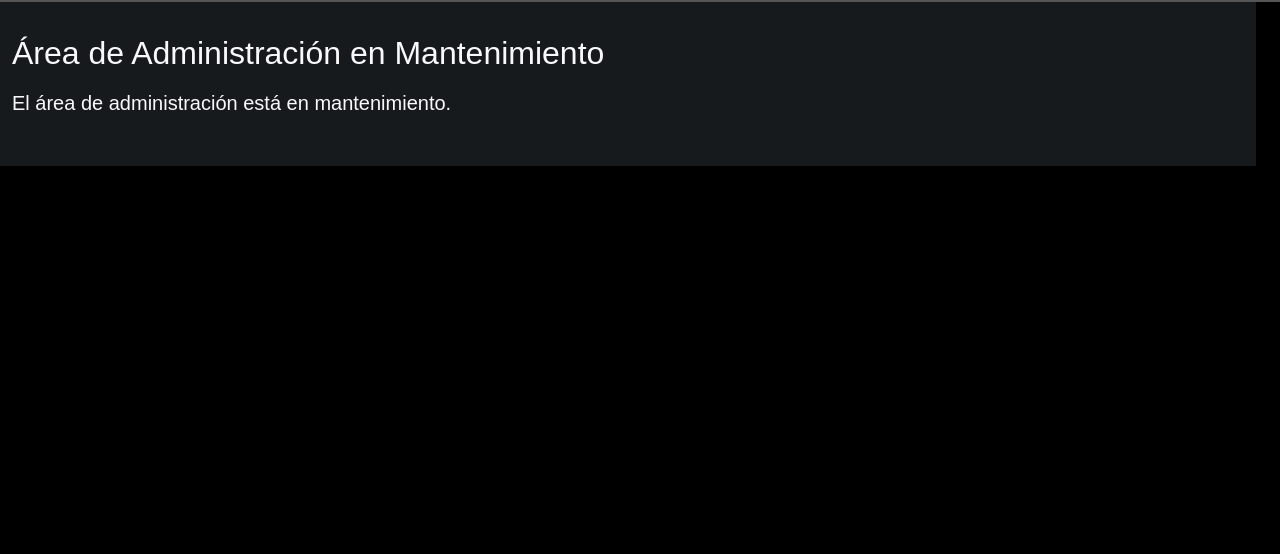
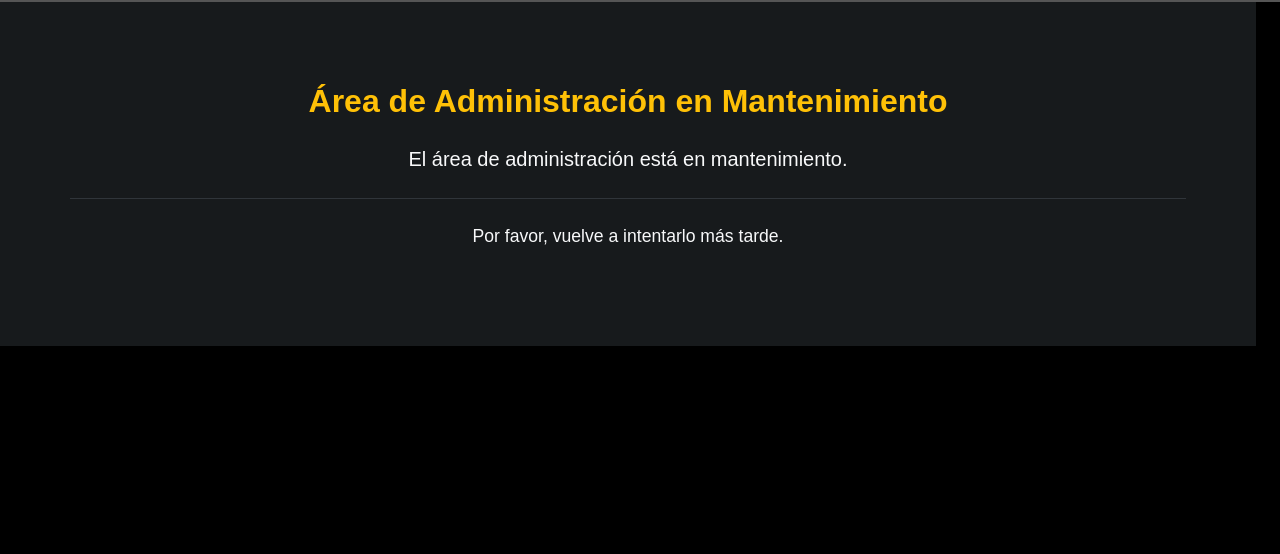
Before and after one commit to BelenDesvoignes/Athena, a Flask app: page /maintenance/admin in a window 1280 px wide. Shown: the part 69-623 px from the top of the page. Run offline with Flask 3, Linux system fonts and the light colour scheme; data that the repository does not hold is empty.

Commit message:
Bloqueo el acceso al registro si el flag está activo

```diff
--- a/admin/src/web/handlers/maintenance.py
+++ b/admin/src/web/handlers/maintenance.py
@@ -40,13 +40,12 @@ def maintenance_protected(area: str):
     def decorator(f):
         @wraps(f)
         def wrapped(*args, **kwargs):
-            # Asegurarse de que los flags estén cargados
+
             if not hasattr(g, "feature_flags"):
                 return f(*args, **kwargs)
 
             if area == "admin" and g.feature_flags.get("admin_maintenance_mode"):
-                if 'user_id' in session:
-                    return redirect(url_for("maintenance_admin"))
+                return redirect(url_for("maintenance_admin"))
             elif area == "portal" and g.feature_flags.get("portal_maintenance_mode"):
                 return redirect(url_for("maintenance_portal"))
 
--- a/admin/src/web/templates/maintenance_admin.html
+++ b/admin/src/web/templates/maintenance_admin.html
@@ -1,8 +1,21 @@
 {% extends "base_layout.html" %}
 
+{% block title %}Área de Administración en Mantenimiento{% endblock %}
+
 {% block content %}
-<h2>Área de Administración en Mantenimiento</h2>
-    <p class="lead">
-        {{ message if message else "El portal está temporalmente en mantenimiento." }}
+<div class="container py-5 text-center">
+    <h2 class="fw-bold text-warning mb-4">
+        Área de Administración en Mantenimiento
+    </h2>
+
+    <p class="lead mb-4 text-light">
+        {{ message if message else "El área de administración está temporalmente en mantenimiento. Te pedimos disculpas por las molestias." }}
     </p>
+
+    <hr class="border-secondary my-4" style="opacity: 0.3;">
+
+    <p class="">
+        Por favor, vuelve a intentarlo más tarde.
+    </p>
+</div>
 {% endblock %}
```
Also changed, not shown: admin/src/web/controllers/user_routes.py (+5 -4 lines), admin/src/web/templates/maintenance_portal.html (+7 -3 lines).
